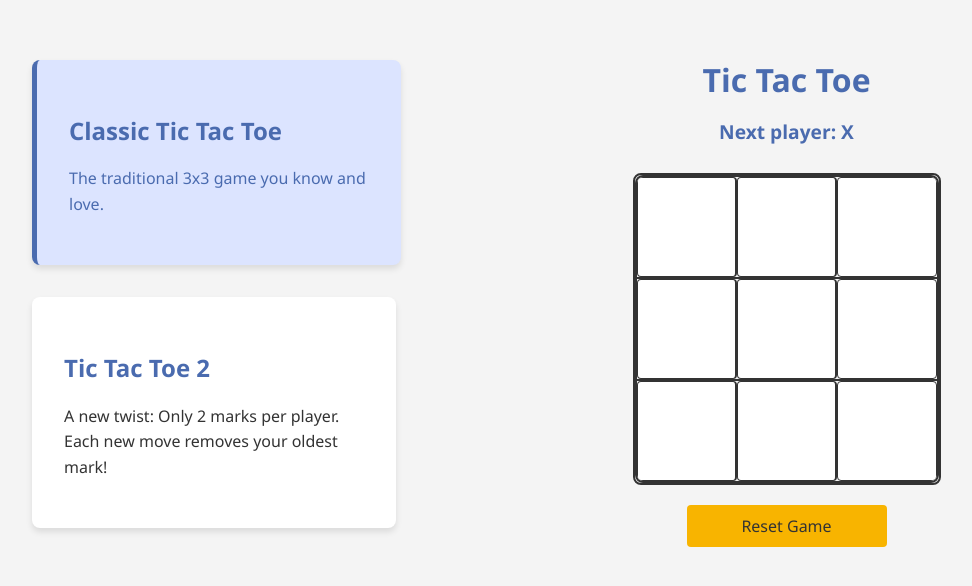
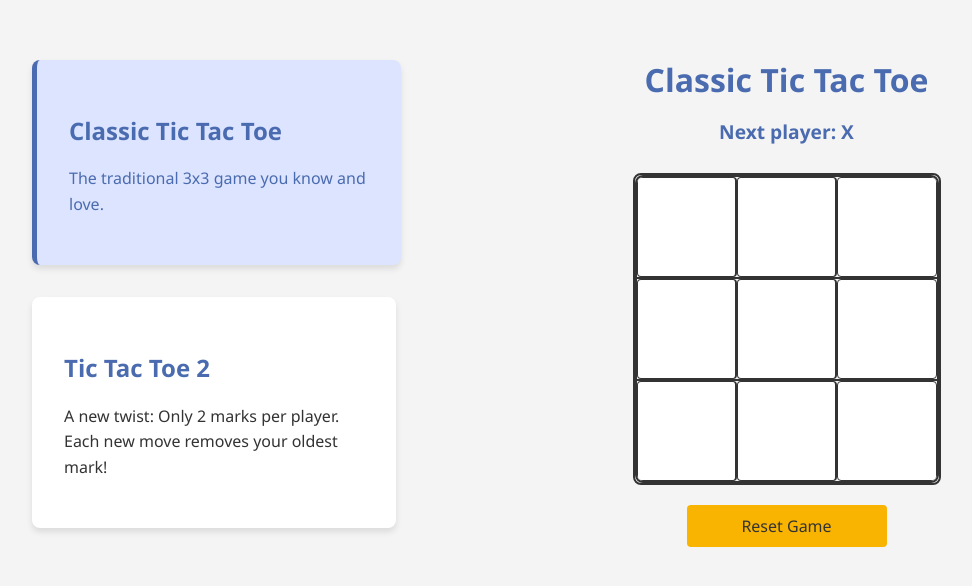
Before and after one commit to DanielJonthn/tic-tac-toe, a React (Vite) app: page /classic in a window 1280 px wide. Shown: the part 106-692 px from the top of the page, without its empty margins (38-1010 px from the left). Built offline with nearby package versions, Linux system fonts and the light colour scheme.

Commit message:
Fix texts

```diff
--- a/src/pages/TicTacToe.tsx
+++ b/src/pages/TicTacToe.tsx
@@ -95,7 +95,7 @@ const TicTacToe = () => {
 
       <div className="game-container">
         <Link to="/">
-          <h1 className="game-title">Tic Tac Toe</h1>
+          <h1 className="game-title">Classic Tic Tac Toe</h1>
         </Link>
 
         <div className="game-content">
--- a/src/pages/TicTacToe2.tsx
+++ b/src/pages/TicTacToe2.tsx
@@ -128,7 +128,7 @@ const TicTacToe2 = () => {
 
       <div className="game-container">
         <Link to="/">
-          <h1 className="game-title">Tic Tac Toe</h1>
+          <h1 className="game-title">Tic Tac Toe 2</h1>
         </Link>
 
         <div className="game-content">
```
